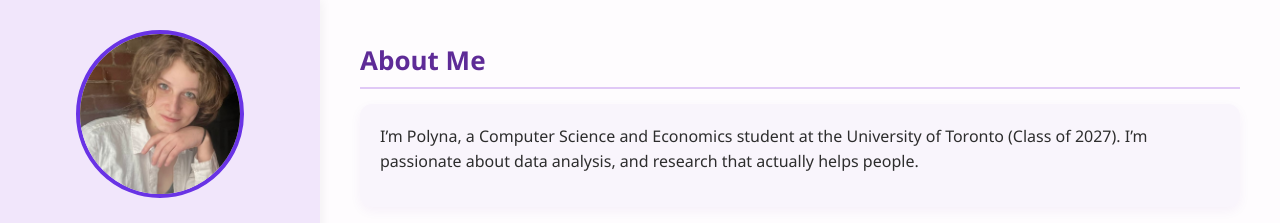
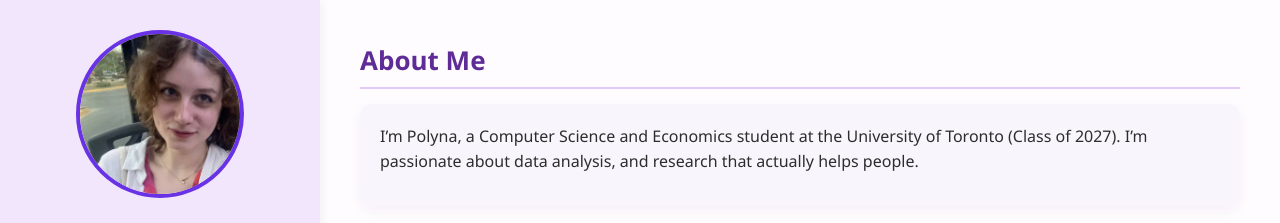
Before and after one commit to nanogotalk/nanogotalk.github.io, a plain HTML site: page index.html in a window 1280 px wide. Shown: the top 223 px of the page. Drawn offline with Linux system fonts and the light colour scheme.

Commit message:
Update index.html

```diff
--- a/index.html
+++ b/index.html
@@ -10,7 +10,7 @@
   <div class="container">
     <!-- Sidebar -->
     <aside class="sidebar">
-      <img src="images/k.jpg" alt="Profile photo" class="profile-photo"/>
+      <img src="images/profile.jpg" alt="Profile photo" class="profile-photo"/>
       <h1>Polyna German</h1>
       <p>CS & Econ Student with minor in Statistics<br>University of Toronto</p>
 
```
